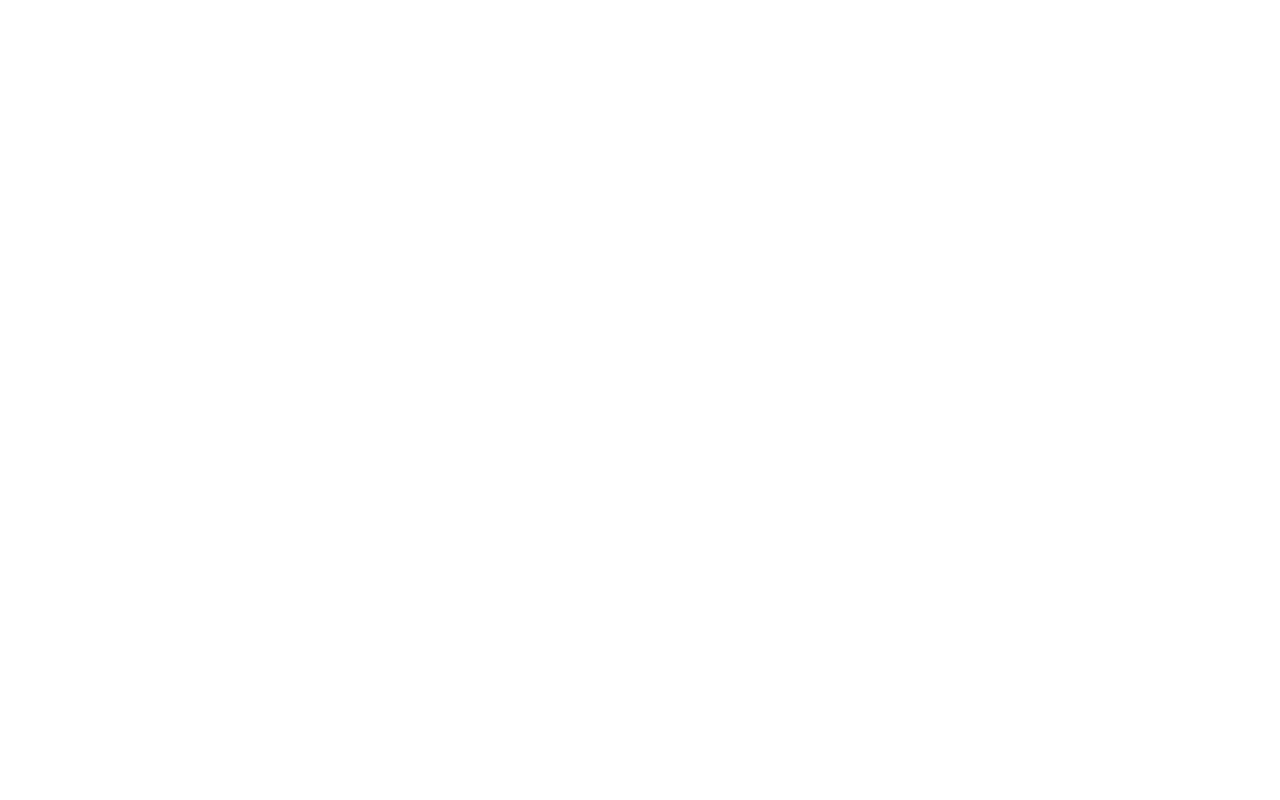
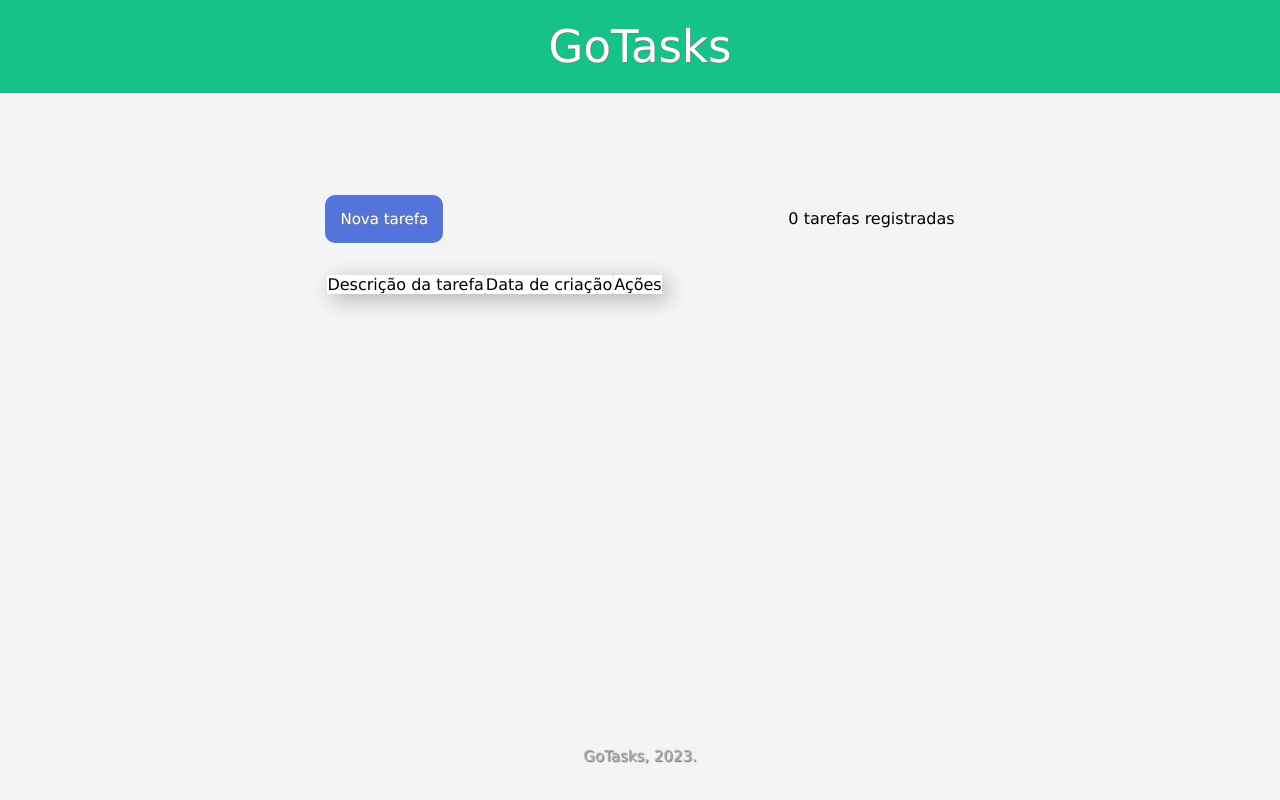
Before and after one commit to diegoalvares/GoTask, a plain HTML site: page index.html in a window 1280 px wide. Drawn offline with Linux system fonts and the light colour scheme.

Commit message:
atualizando.

```diff
--- a/footer.css
+++ b/footer.css
@@ -0,0 +1,7 @@
+aside{
+    font-size: 15px;
+    color: rgb(177, 174, 174);
+    text-align: center;
+    text-shadow: 1px 1px 1px rgb(116, 115, 115);
+    margin-bottom: 35px;
+}
--- a/header.css
+++ b/header.css
@@ -0,0 +1,10 @@
+header{
+    background-color: rgb(21, 194, 136);
+    width: 100%;
+    text-align: center;
+    color: white;
+    text-shadow: 1px 1px 1px grey;
+    padding: 20px;
+    font-size: 45px;
+    margin-bottom: -350px;
+}
--- a/index.html
+++ b/index.html
@@ -10,7 +10,32 @@
     <title>Document</title>
 </head>
 <body>
+    <header>
+        <span>GoTasks</span>
+    </header>
 
+    <main>
+        <div id = "menu1">
+            <button type="submit" id="tarefa">Nova tarefa</button>
+            <span>0 tarefas registradas</span></div>
+        </div>
+        <table>
+            <tbody>
+                <tr id="menu2">
+                    <td>Descrição da tarefa</td>
+                    <td id="date">Data de criação</td>
+                    <td>Ações</td>
+                </tr>
+            </tbody>
+
+    </table>
+    </main>
+
+    <aside>
+        <footer>
+            GoTasks, 2023.
+        </footer>
+    </aside>
 </body>
-<script ></script>
+<script src="script.js"></script>
 </html>
--- a/main.css
+++ b/main.css
@@ -0,0 +1,22 @@
+#tarefa{
+    background-color: rgb(84, 116, 219);
+    color: white;
+    font-size: 15px;
+    padding: 15px;
+    margin-right: 340px;
+    text-shadow: 1px 1px 1px grey;
+    border-radius: 10px;
+    border: none;
+    cursor: pointer;
+}
+
+#menu1{
+    margin-bottom: 30px;
+}
+
+#menu2{
+    background-color: white;
+    text-align: center;
+    box-shadow: 5px 5px 20px rgb(175, 174, 174);
+    padding-left: 10px;
+}
--- a/reset.css
+++ b/reset.css
@@ -0,0 +1,16 @@
+*{
+    margin: 0;
+    padding: 0;
+    font-family: Verdana, Geneva, Tahoma, sans-serif;
+}
+
+body{
+    width: 100%;
+    height: 100vh;
+    display: flex;
+    flex-direction: column;
+    justify-content: space-between;
+    align-items: center;
+    background-color: rgb(243, 244, 245);
+
+}
```
